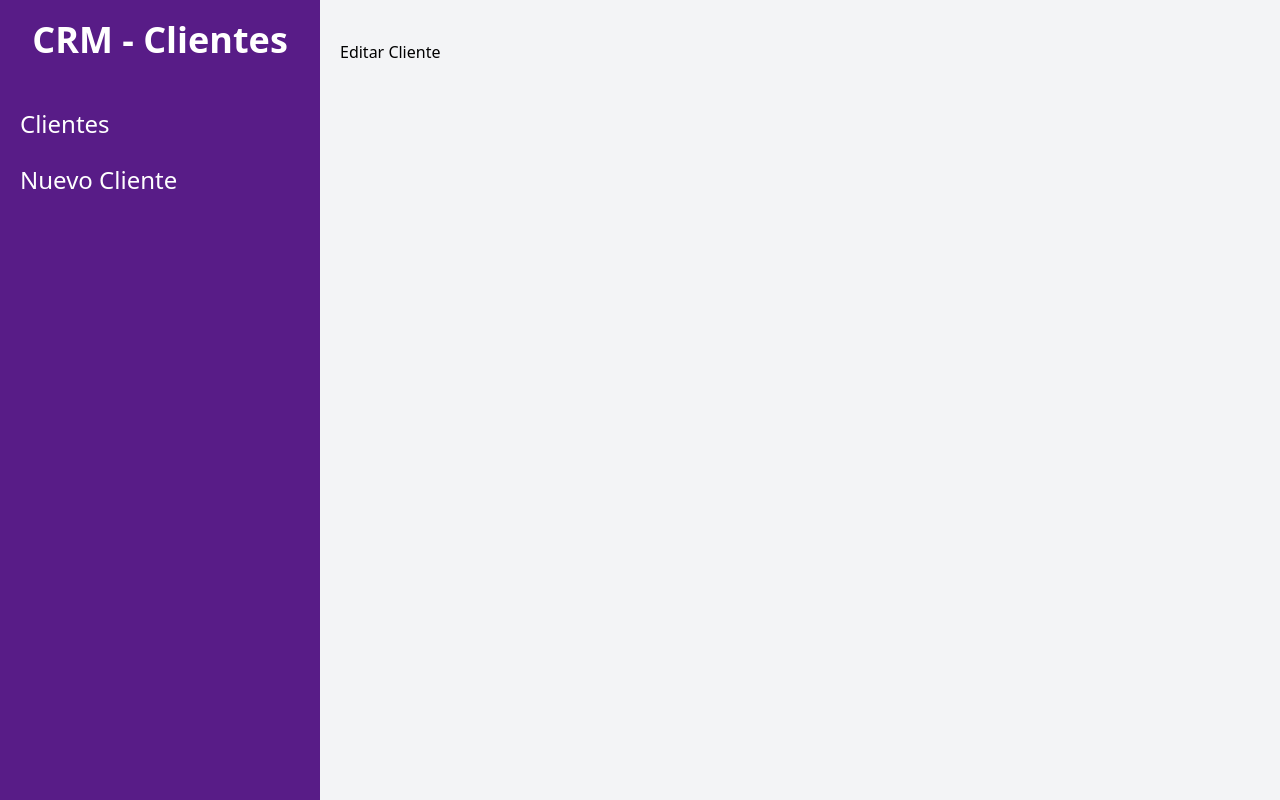
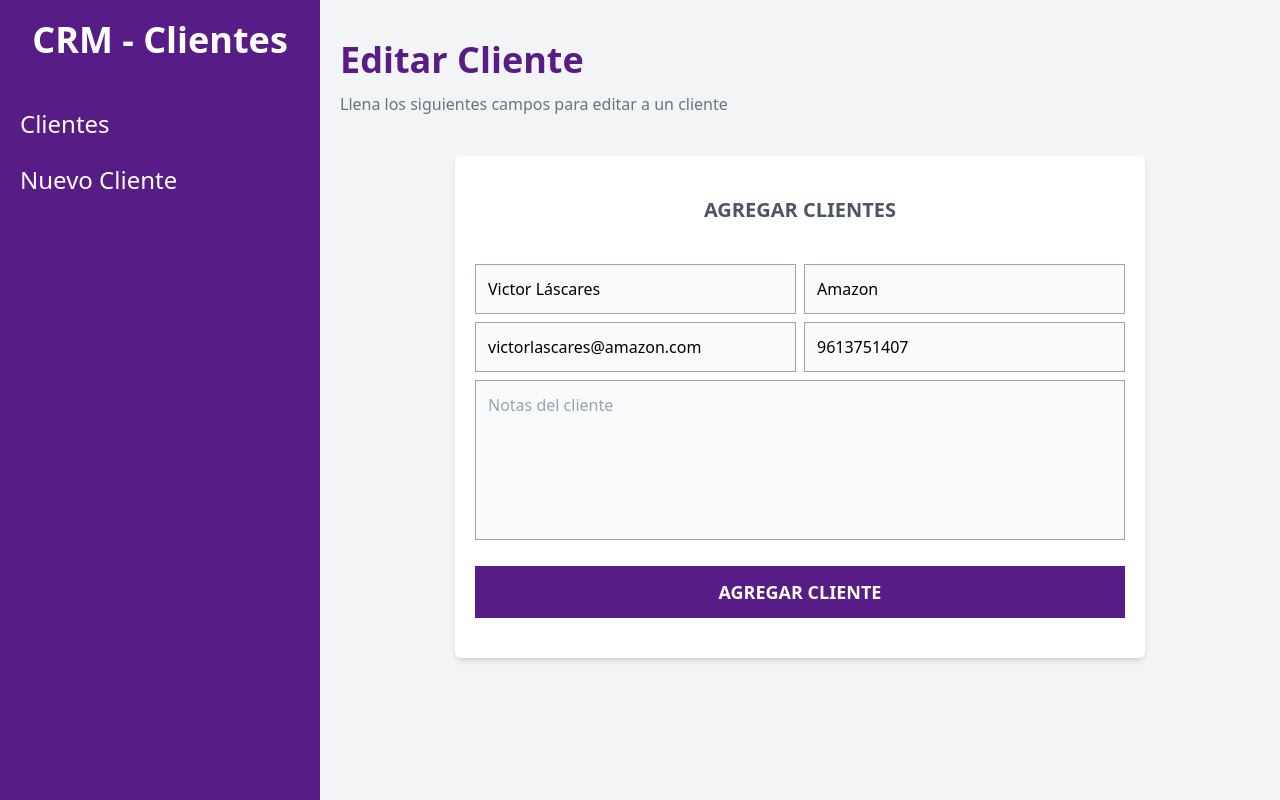
Before and after one commit to VictorLascares/crm-react, a React (Vite) app: page /clients/edit/1 in a window 1280 px wide. Built offline with nearby package versions, Linux system fonts and the light colour scheme; data requests are answered from the project's data file.

Commit message:
Llenando el formulario de edicion con los datos de la API

```diff
--- a/src/components/Client.jsx
+++ b/src/components/Client.jsx
@@ -26,6 +26,7 @@ const Client = ({client, last}) => {
                     <button
                         type='button'
                         className='p-2 rounded-md bg-blue-600 hover:bg-blue-900 text-white'
+                        onClick={() => navigate(`/clients/edit/${id}`)}
                     >
                         <svg xmlns="http://www.w3.org/2000/svg" className="h-5 w-5" fill="none" viewBox="0 0 24 24" stroke="currentColor" strokeWidth="2">
                             <path strokeLinecap="round" strokeLinejoin="round" d="M11 5H6a2 2 0 00-2 2v11a2 2 0 002 2h11a2 2 0 002-2v-5m-1.414-9.414a2 2 0 112.828 2.828L11.828 15H9v-2.828l8.586-8.586z" />
--- a/src/components/FormClient.jsx
+++ b/src/components/FormClient.jsx
@@ -4,7 +4,7 @@ import { useNavigate } from 'react-router-dom'
 import * as Yup from 'yup'
 import Error from './Error'
 
-const FormClient = () => {
+const FormClient = ({client}) => {
     const navigate = useNavigate();
 
     const newClientSchema = Yup.object().shape({
@@ -43,12 +43,13 @@ const FormClient = () => {
             <h2 className='text-gray-600 font-bold text-xl uppercase text-center'>Agregar Clientes</h2>
             <Formik
                 initialValues={{
-                    name: '',
-                    business: '',
-                    email: '',
-                    phone: '',
-                    notes: ''
+                    name: client?.name ?? '',
+                    business: client?.business ?? '',
+                    email: client?.email ?? '',
+                    phone: client?.phone ?? '',
+                    notes: client?.notes ?? ''
                 }}
+                enableReinitialize={true}
                 onSubmit={ async(values, {resetForm}) => {
                     await handleSubmit(values)
                     resetForm()
@@ -87,4 +88,8 @@ const FormClient = () => {
     )
 }
 
+FormClient.defaultProps = {
+    client: {}
+}
+
 export default FormClient
--- a/src/pages/Edit.jsx
+++ b/src/pages/Edit.jsx
@@ -1,10 +1,33 @@
-import React from 'react'
+import { useEffect, useState } from "react";
+import { useParams } from "react-router-dom"
+import FormClient from '../components/FormClient'
 
 const Edit = () => {
+    const [client, setClient] = useState({})
+    const [charging, setCharging] = useState(true)
+    const {id} = useParams()
+    useEffect(() => {
+        const getClient = async () => {
+            try {
+                const url = `http://localhost:4000/clients/${id}`
+                const response = await fetch(url);
+                const result = await response.json();
+                setClient(result)
+            } catch (error) {
+                console.log(error);
+            }
+            setCharging(!charging);
+        }
+        getClient();
+    }, [])
     return (
-        <div>
-            <h1>Editar Cliente</h1>
-        </div>
+        <>
+            <h1 className='font-black text-4xl text-purple-900'>Editar Cliente</h1>
+            <p className='mt-3 text-gray-500'>Llena los siguientes campos para editar a un cliente</p>
+            <FormClient
+                client={client}
+            />
+        </>
     )
 }
 
```
